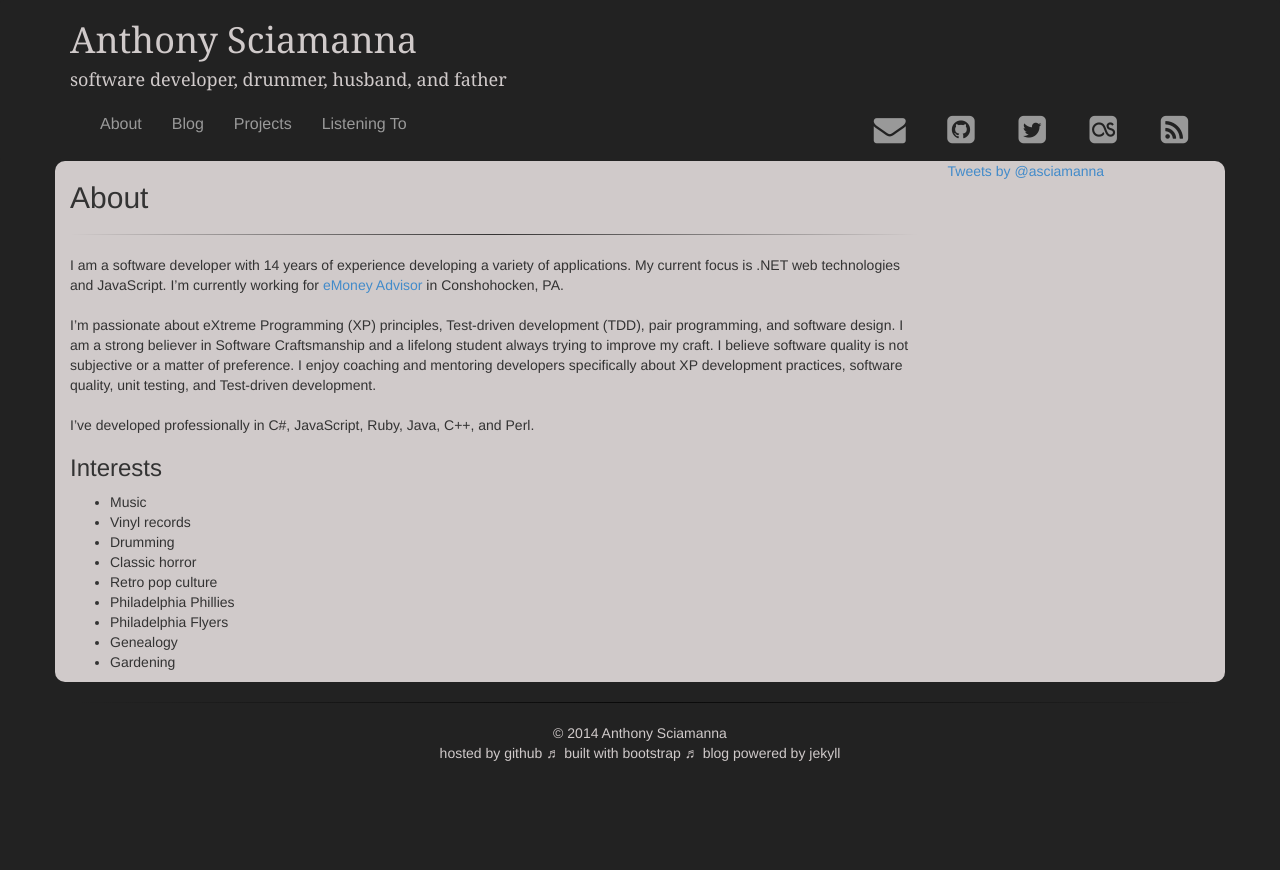
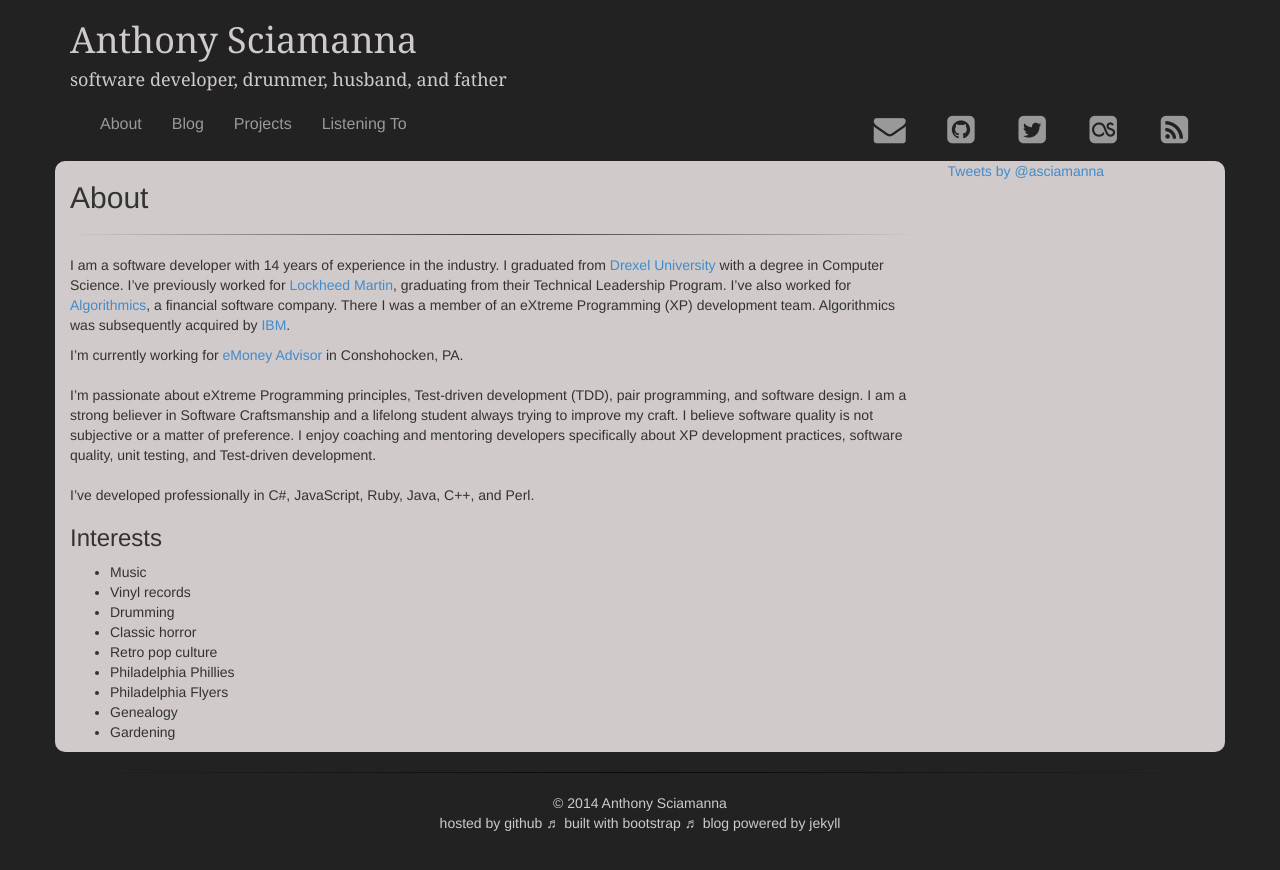
Before and after one commit to asciamanna/asciamanna.github.io, a Jekyll site: the page built from about.md, in a window 1280 px wide. Shown: the top 870 px of the page. Built offline with Jekyll 4.4.1, drawn with Linux system fonts in a browser that asks for light colours; nearby versions of some CDN libraries; comment, search, counter and statistics services are not loaded.

Commit message:
updates to about page

```diff
--- a/about.md
+++ b/about.md
@@ -4,11 +4,12 @@ title: About
 ---
 ##About
 <hr/>
-I am a software developer with {{site.time | date: "%Y" | minus:2000}}  years of experience developing a variety of
-applications. My current focus is .NET web technologies and JavaScript.
+I am a software developer with {{site.time | date: "%Y" | minus:2000}}  years of experience in the industry.
+I graduated from [Drexel University](http://www.drexel.edu) with a degree in Computer Science. I've previously worked for [Lockheed Martin](http://www.lockheedmartin.com), graduating from their Technical Leadership Program. I've also worked for [Algorithmics](http://www.algorithmics.com), a financial software company. There I was a member of an eXtreme Programming (XP) development team. Algorithmics was subsequently acquired by [IBM](http://www.ibm.com).
+
 I'm currently working for [eMoney Advisor](http://www.emoneyadvisor.com) in Conshohocken, PA.
 <br/><br/>
-I'm passionate about eXtreme Programming (XP) principles, Test-driven development (TDD), pair programming, and software design. I am a strong believer in Software Craftsmanship and a lifelong student always trying to improve my craft. I believe software quality is not subjective or a matter of preference.
+I'm passionate about eXtreme Programming principles, Test-driven development (TDD), pair programming, and software design. I am a strong believer in Software Craftsmanship and a lifelong student always trying to improve my craft. I believe software quality is not subjective or a matter of preference.
 I enjoy coaching and mentoring developers specifically about XP development practices, software quality, unit testing, and Test-driven development.
 <br/><br/>
 I've developed professionally in C#, JavaScript, Ruby, Java, C++, and Perl.
```
